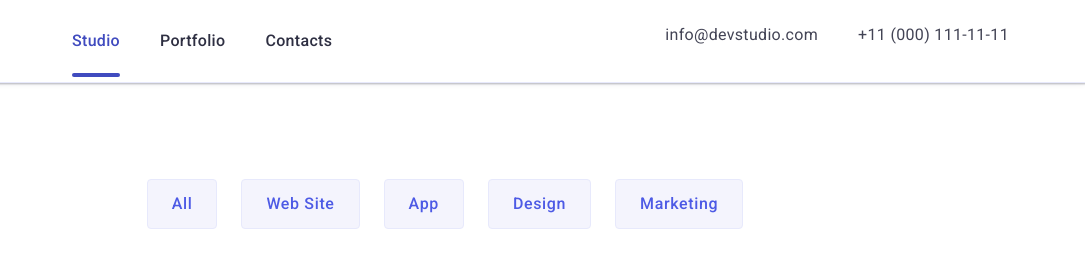
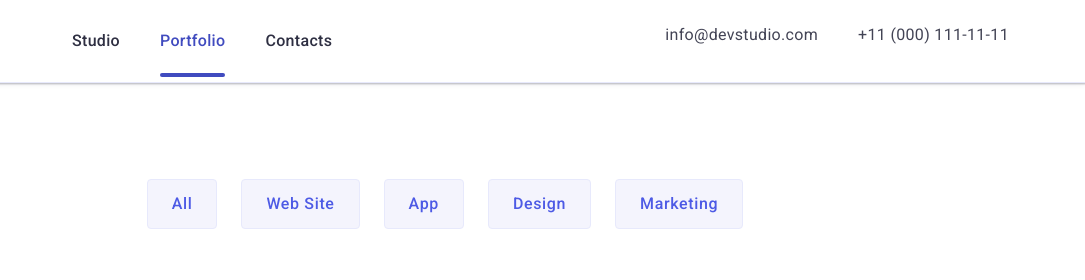
Before and after one commit to jakeyevgen/goit-markup-hw-07, a plain HTML site: page portfolio.html in a window 1280 px wide. Shown: the top 280 px of the page, 195-1280 px from the left. Drawn offline with nearby package versions, Linux system fonts and the light colour scheme.

Commit message:
Update 30

```diff
--- a/portfolio.html
+++ b/portfolio.html
@@ -32,10 +32,10 @@
 					</a>
 					<ul class="menu list">
 						<li class="menu-item">
-							<a class="menu-link link studio-underline studio-active" href="./index.html">Studio</a>
+							<a class="menu-link link" href="./index.html">Studio</a>
 						</li>
 						<li class="menu-item">
-							<a class="menu-link link" href="portfolio.html">Portfolio</a>
+							<a class="menu-link link portfolio-underline portfolio-active" href="portfolio.html">Portfolio</a>
 						</li>
 						<li class="menu-item">
 							<a class="menu-link link" href="">Contacts</a>
```
